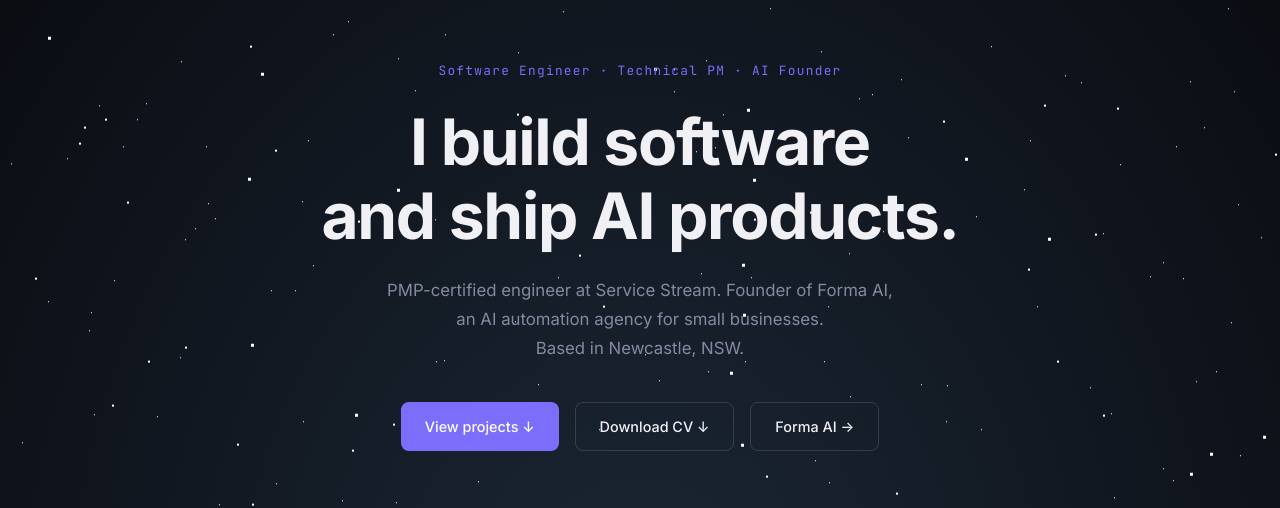
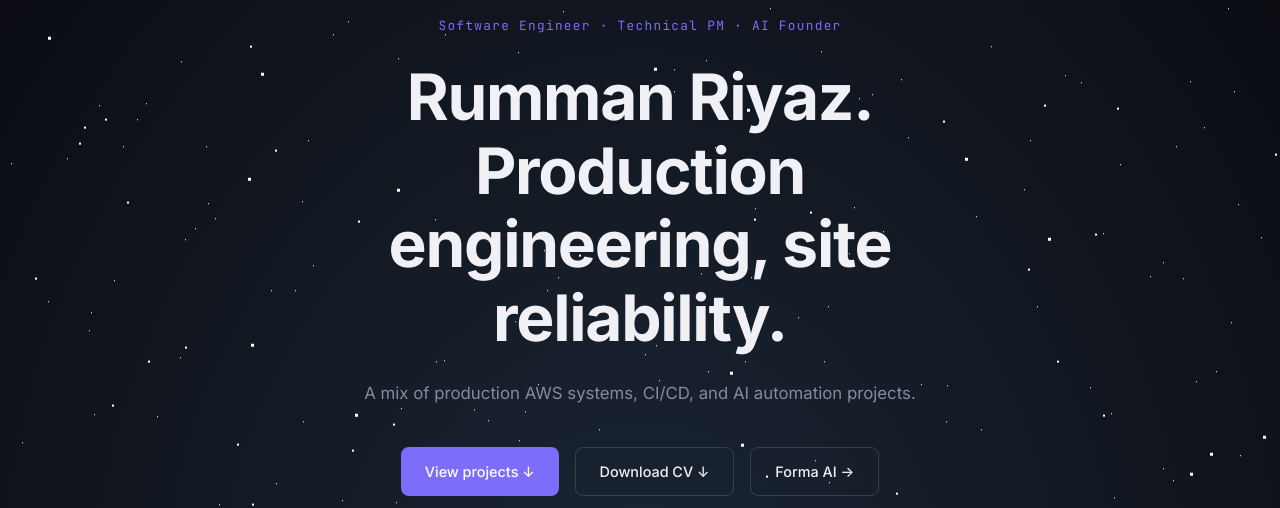
Before and after one commit to mohdrumman1/rumman-riyaz, a React (Vite) app: page / in a window 1280 px wide. Shown: the part 146-654 px from the top of the page. Built offline with nearby package versions, Linux system fonts and the light colour scheme; no server answers.

Commit message:
feat: swap hero to lead with SRE positioning, clean remaining em dashes

```diff
--- a/src/components/Hero/Hero.jsx
+++ b/src/components/Hero/Hero.jsx
@@ -6,13 +6,11 @@ export default function Hero() {
       <div className="hero-content">
         <span className="hero-label">Software Engineer · Technical PM · AI Founder</span>
         <h1 className="hero-heading">
-          I build software<br />
-          and ship AI products.
+          Rumman Riyaz.<br />
+          Production engineering, site reliability.
         </h1>
         <p className="hero-subtext">
-          PMP-certified engineer at Service Stream. Founder of Forma AI,<br />
-          an AI automation agency for small businesses.<br />
-          Based in Newcastle, NSW.
+          A mix of production AWS systems, CI/CD, and AI automation projects.
         </p>
         <div className="hero-ctas">
           <a href="#projects" className="btn btn-primary">View projects ↓</a>
```
Also changed, not shown: 1 other file (tests, documents, lock files or other folders).
